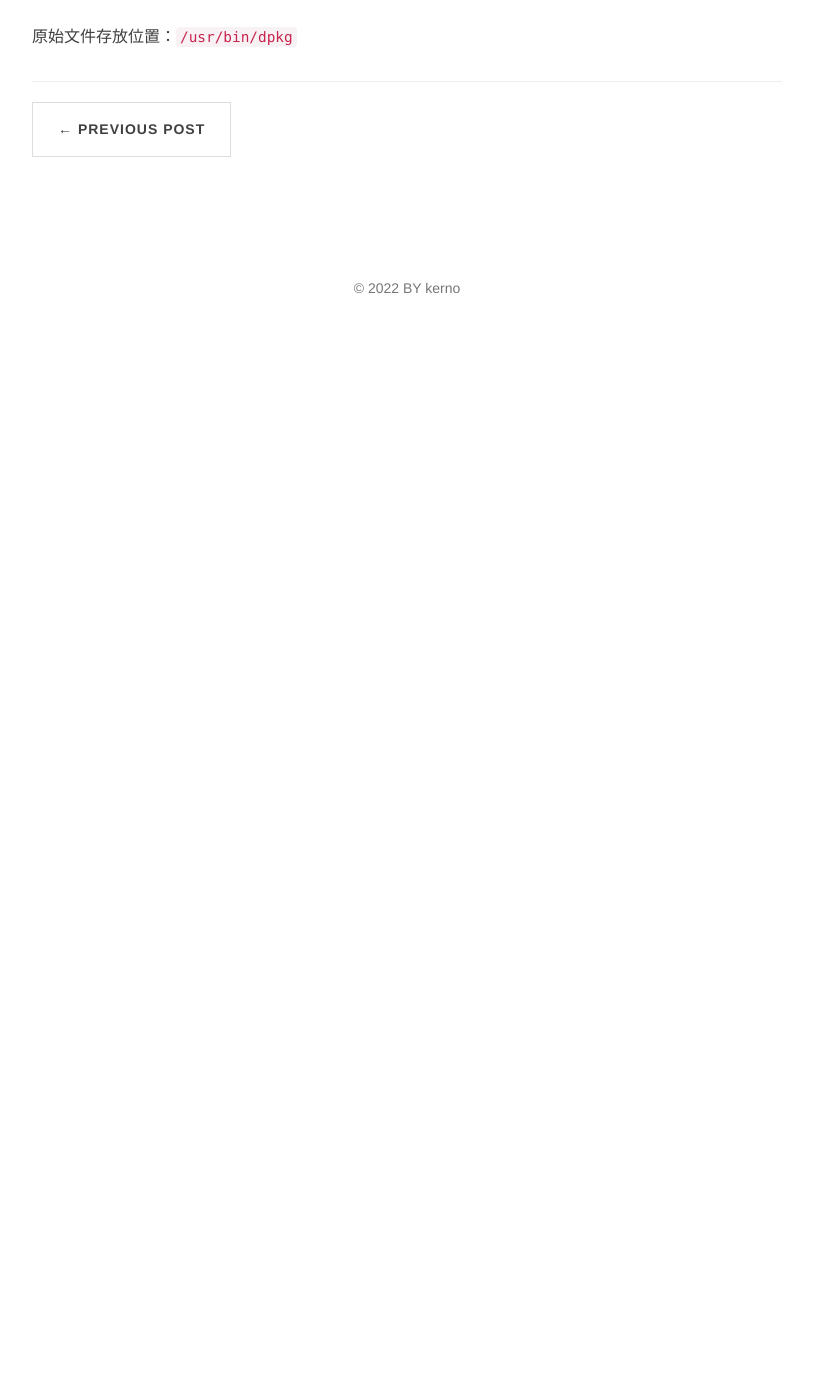
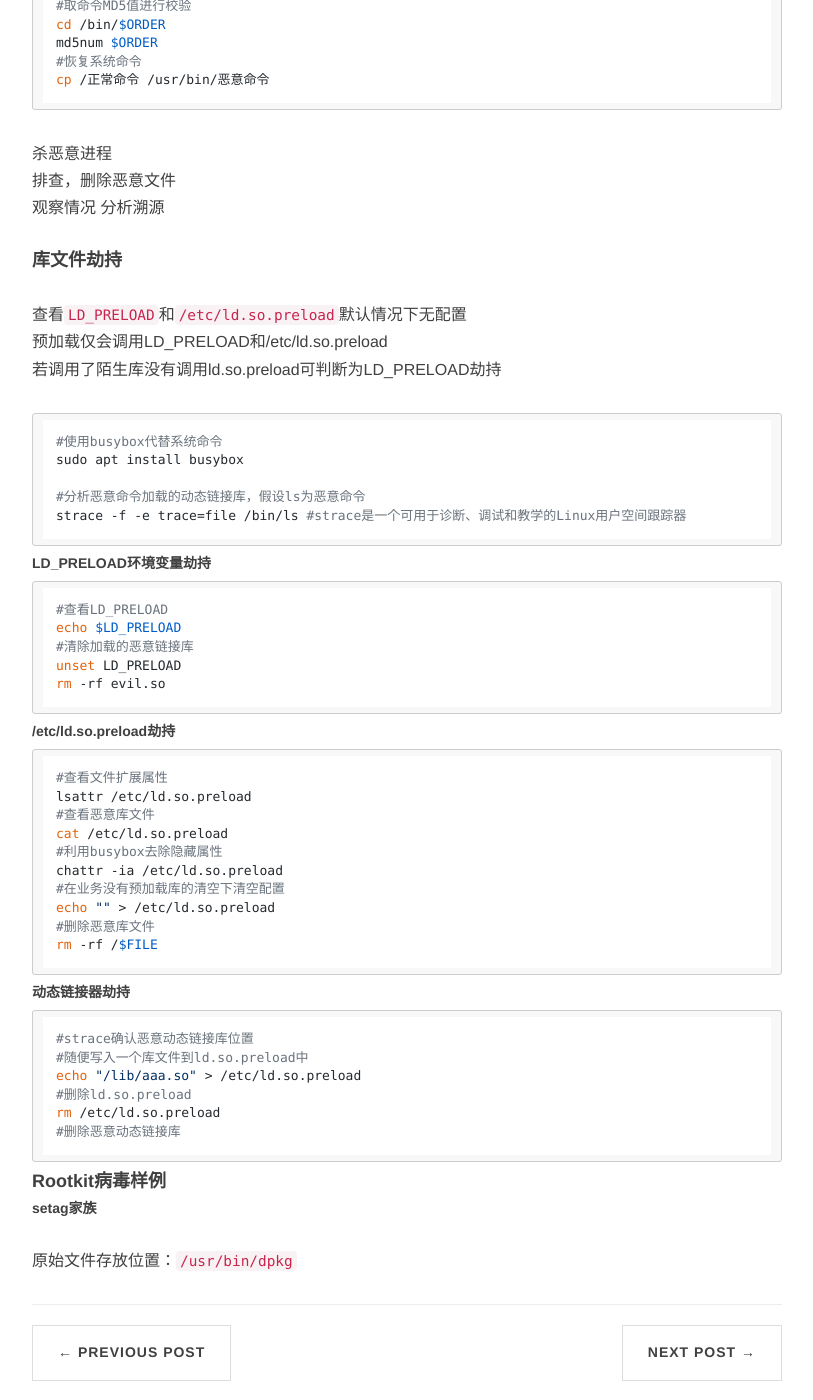
Before and after one commit to kerno-yep/kerno-yep.github.io, a Jekyll site: the page built from _posts/2022-09-14-linux应急.md, in a window 1280 px wide and 1400 px high, scrolled down 16500 px. Shown: the whole window, without its empty margins (233-1046 px from the left). Built offline with Jekyll 4.4.1, drawn with Linux system fonts in a browser that asks for light colours; nearby versions of some CDN libraries; comment, search, counter and statistics services are not loaded; before the commit the page ends 16866 px from its top, so only the background shows below that; some of the changed text lies outside the part shown.

Commit message:
modified:   "_posts/2022-09-14-linux\345\272\224\346\200\245.md" 	new file:   "_posts/2022-09-22-LD_PRELOAD\345\212\253\346\214\201.md"

````diff
--- a/_posts/2022-09-14-linux应急.md
+++ b/_posts/2022-09-14-linux应急.md
@@ -806,6 +806,24 @@ conn.php
 
 ### Rootkit处置
 
+Rootkit特征：`隐藏进程，用户，网络，后门` 即无法显示部分PID
+
+Rootkit查杀工具rkhunter
+
+```shell
+wget http://jaist.dl.sourceforge.net/project/rkhunter/rkhunter/1.4.6/rkhunter-1.4.6.tar.gz
+
+tar -zxf rkhunter-1.4.6.tar.gz
+cd rkhunter-1.4.6
+./installer.sh --install
+
+#useage
+rkhunter --check --sk  #自动检查 若无sk参数则每部分都要使用enter来手动进入下一模块
+rkhunter --update  #在线更新
+```
+
+
+
 #### 命令替换
 
 ##### 恢复系统命令
@@ -816,7 +834,6 @@ https://busybox.net/
 #取命令MD5值进行校验
 cd /bin/$ORDER
 md5num $ORDER
-
 #恢复系统命令
 cp /正常命令 /usr/bin/恶意命令
 ```
@@ -829,6 +846,54 @@ cp /正常命令 /usr/bin/恶意命令
 
 #### 库文件劫持
 
+查看`LD_PRELOAD`和`/etc/ld.so.preload`默认情况下无配置
+预加载仅会调用LD_PRELOAD和/etc/ld.so.preload
+若调用了陌生库没有调用ld.so.preload可判断为LD_PRELOAD劫持
+
+```shell
+#使用busybox代替系统命令
+sudo apt install busybox
+
+#分析恶意命令加载的动态链接库，假设ls为恶意命令
+strace -f -e trace=file /bin/ls #strace是一个可用于诊断、调试和教学的Linux用户空间跟踪器
+```
+
+##### LD_PRELOAD环境变量劫持
+
+```shell
+#查看LD_PRELOAD
+echo $LD_PRELOAD
+#清除加载的恶意链接库
+unset LD_PRELOAD
+rm -rf evil.so
+```
+
+##### /etc/ld.so.preload劫持
+
+```shell
+#查看文件扩展属性
+lsattr /etc/ld.so.preload
+#查看恶意库文件
+cat /etc/ld.so.preload
+#利用busybox去除隐藏属性
+chattr -ia /etc/ld.so.preload
+#在业务没有预加载库的清空下清空配置
+echo "" > /etc/ld.so.preload
+#删除恶意库文件
+rm -rf /$FILE
+```
+
+##### 动态链接器劫持
+
+```shell
+#strace确认恶意动态链接库位置
+#随便写入一个库文件到ld.so.preload中
+echo "/lib/aaa.so" > /etc/ld.so.preload
+#删除ld.so.preload
+rm /etc/ld.so.preload
+#删除恶意动态链接库
+```
+
 
 
 #### Rootkit病毒样例
````
Also changed, not shown: _posts/2022-09-22-LD_PRELOAD劫持.md (added, +49 -0 lines).
